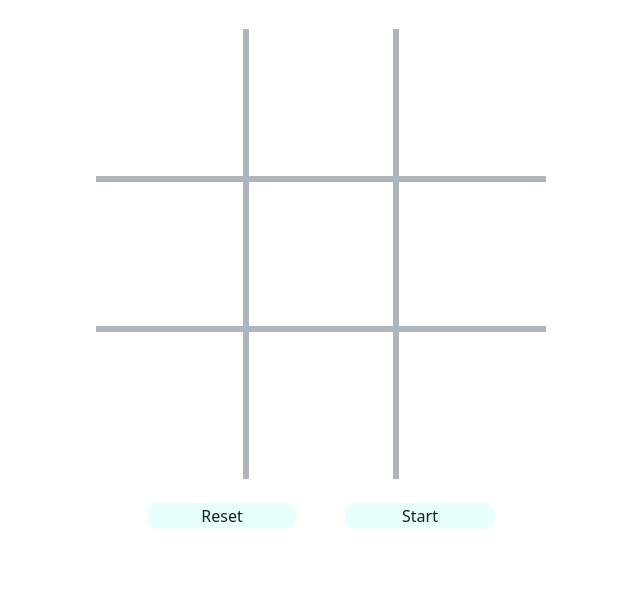
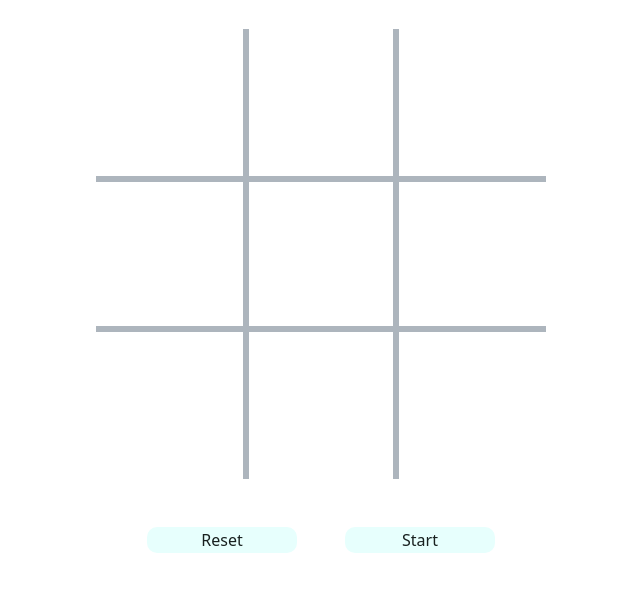
Before and after one commit to andeewarren/Tic-Tac-Toe, a plain HTML site: page index.html in a window 1280 px wide. Shown: the part 125-716 px from the top of the page, without its empty margins (319-959 px from the left). Drawn offline with nearby package versions, Linux system fonts and the light colour scheme.

Commit message:
updated margins

```diff
--- a/index.html
+++ b/index.html
@@ -34,7 +34,7 @@
 
     <!-- buttons -->
 
-    <div class="d-grid gap-5 d-md-flex justify-content-center mt-4">
+    <div class="d-grid gap-5 d-md-flex justify-content-center mt-5">
             <button type="button" class="btn-custom" id="reset">Reset</button>
             <button type="button" class="btn-custom" id="start">Start</button>
     </div>
```
